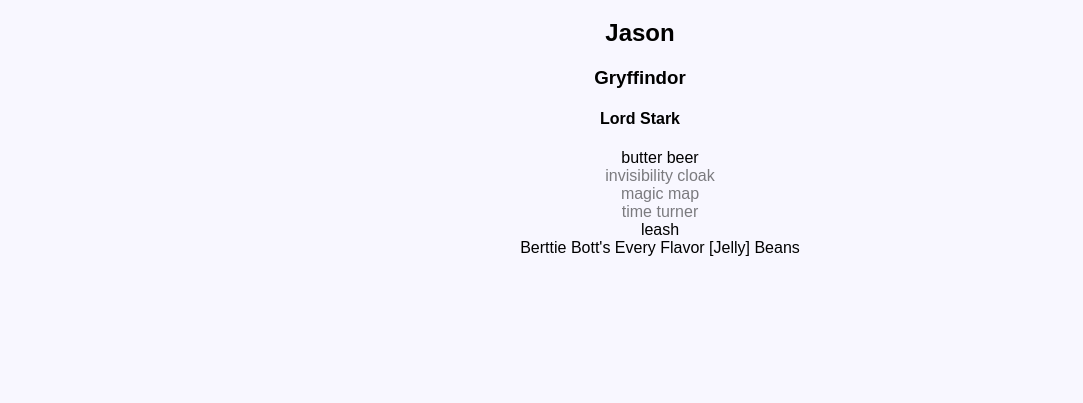
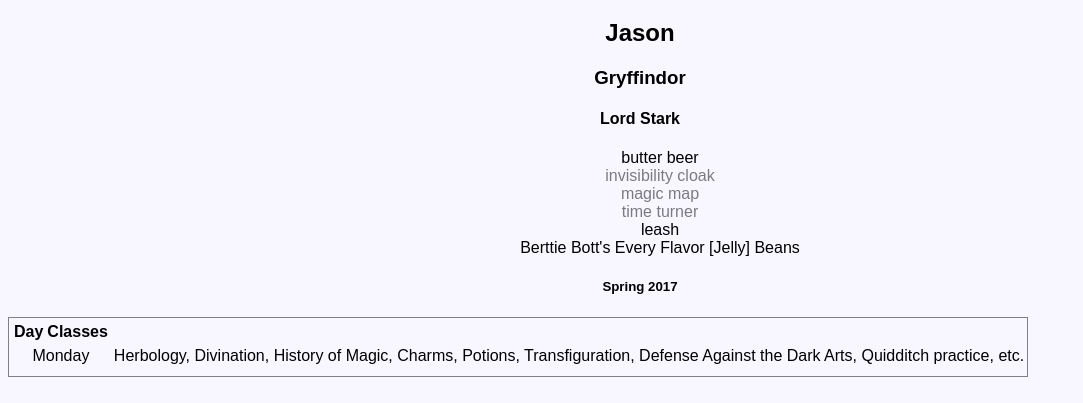
Before and after one commit to JasonKulak/Hogwarts-Homework, a plain HTML site: page index.html in a window 1280 px wide. Shown: the part 61-464 px from the top of the page, without its empty margins (0-1083 px from the left). Drawn offline with nearby package versions, Linux system fonts and the light colour scheme.

Commit message:
Commit 4 - I realize I can make things that are ever increasingly more complex with greater ease. Adding order is always more effort than causing chaos

```diff
--- a/app.js
+++ b/app.js
@@ -62,4 +62,45 @@ $(() => {
    const $li5 = $("<li>")
    $li5.text("Berttie Bott's Every Flavor [Jelly] Beans")
    $ul.append($li5)
+
+   const $h5 = $("<h5>")
+   $h5.text("Spring 2017")
+   $container.append($h5)
+
+   const $table = $("<table>")
+   $container.append($table)
+
+   const $thred = $("<thred>")
+   $table.append($thred)
+
+   const $th = $("<th>")
+   $th.text("Day")
+   $thred.append($th)
+
+   const $th2 = $("<th>")
+   $th2.text("Classes")
+   $thred.append($th2)
+
+   const $tr = $("<tr>")
+   $table.append($tr)
+
+   const $td = $("<td>")
+   $td.text("Monday")
+   $tr.append($td)
+
+   const $td2 = $("<td>")
+   $td2.text("Herbology, Divination, History of Magic, Charms, Potions, Transfiguration, Defense Against the Dark Arts, Quidditch practice, etc.")
+   $tr.append($td2)
+
+   const $tr2 = $("<tr>")
+   $table.append($tr2)
+
+   const $tr3 = $("<tr>")
+   $table.append($tr3)
+
+   const $tr4 = $("<tr>")
+   $table.append($tr4)
+
+   const $tr5 = $("<tr>")
+   $table.append($tr5)
 });
--- a/main.css
+++ b/main.css
@@ -10,3 +10,10 @@ body {background-color: #f8f7ff;
 ul {
     list-style-type: none;
 }
+
+table {
+    border-style: solid;
+    border-color: grey;
+    border-width: 1px;
+    text-align: center;
+}
```
